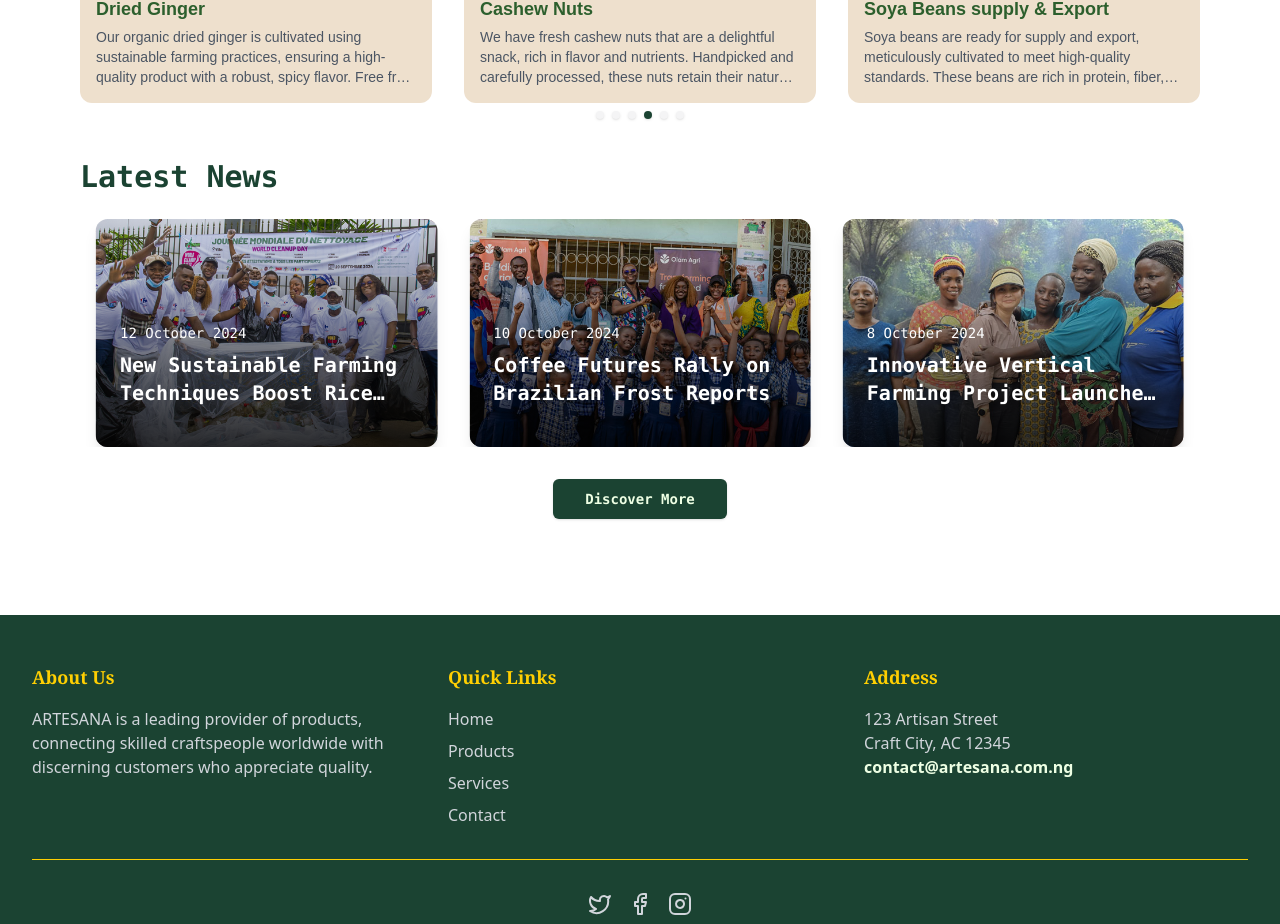
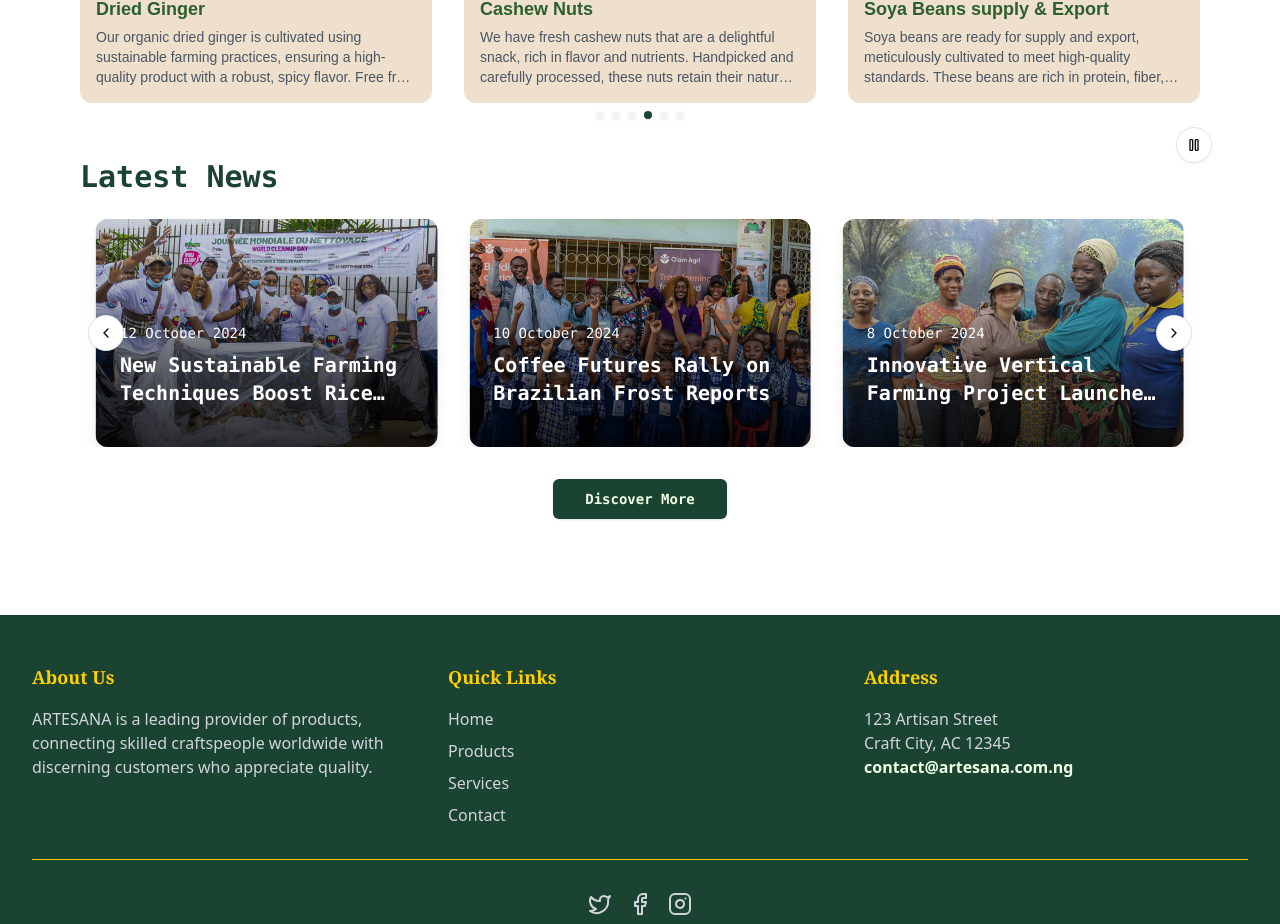
Before and after one commit to Mfullaty/artesana2, a Next.js app: page /product in a window 1280 px wide. Shown: the part 4797-5721 px from the top of the page. Built offline with nearby package versions, Linux system fonts and the light colour scheme.

Commit message:
Play/Pause the carousel

```diff
--- a/components/Carousel.tsx
+++ b/components/Carousel.tsx
@@ -1,5 +1,5 @@
 import React, { useState, useEffect, useCallback, useRef, ReactNode } from "react";
-import { ChevronLeft, ChevronRight } from "lucide-react";
+import { ChevronLeft, ChevronRight, Pause, Play } from "lucide-react";
 import { Button } from "@/components/ui/button";
 import { cn } from "@/lib/utils";
 
@@ -10,6 +10,7 @@ interface CarouselProps {
   transitionDuration?: number;
   showControls?: boolean;
   showIndicators?: boolean;
+  showPlayPauseButton?: boolean;
   desktopSlidesToShow?: number;
   tabletSlidesToShow?: number;
   mobileSlidesToShow?: number;
@@ -20,13 +21,13 @@ function useMediaQuery(query: string): boolean {
 
   useEffect(() => {
     const media = window.matchMedia(query);
+    if (media.matches !== matches) {
+      setMatches(media.matches);
+    }
     const listener = () => setMatches(media.matches);
-
-    listener(); // Set initial value
-    media.addEventListener("change", listener);
-
-    return () => media.removeEventListener("change", listener);
-  }, [query]);
+    media.addListener(listener);
+    return () => media.removeListener(listener);
+  }, [matches, query]);
 
   return matches;
 }
@@ -38,6 +39,7 @@ export default function Carousel({
   transitionDuration = 500,
   showControls = true,
   showIndicators = true,
+  showPlayPauseButton = true,
   desktopSlidesToShow = 3,
   tabletSlidesToShow = 2,
   mobileSlidesToShow = 1,
@@ -48,6 +50,7 @@ export default function Carousel({
   const [startX, setStartX] = useState(0);
   const [translate, setTranslate] = useState(0);
   const [isTransitioning, setIsTransitioning] = useState(false);
+  const [isHovering, setIsHovering] = useState(false);
   const carouselRef = useRef<HTMLDivElement>(null);
   const autoPlayTimeoutRef = useRef<NodeJS.Timeout | null>(null);
 
@@ -69,9 +72,9 @@ export default function Carousel({
 
   const totalSlides = clonedChildren.length;
 
-  const getTranslateX = (index: number) => {
+  const getTranslateX = useCallback((index: number) => {
     return -(((index + slidesToShow) * 100) / totalSlides);
-  };
+  }, [slidesToShow, totalSlides]);
 
   const moveToNextSlide = useCallback(() => {
     setCurrentIndex((prevIndex) => {
@@ -120,13 +123,13 @@ export default function Carousel({
   }, []);
 
   useEffect(() => {
-    if (isAutoPlaying) {
+    if (isAutoPlaying && !isHovering) {
       startAutoPlay();
     } else {
       stopAutoPlay();
     }
     return () => stopAutoPlay();
-  }, [isAutoPlaying, startAutoPlay, stopAutoPlay]);
+  }, [isAutoPlaying, isHovering, startAutoPlay, stopAutoPlay]);
 
   useEffect(() => {
     const handleKeyDown = (e: KeyboardEvent) => {
@@ -137,21 +140,16 @@ export default function Carousel({
     return () => window.removeEventListener("keydown", handleKeyDown);
   }, [moveToNextSlide, moveToPrevSlide]);
 
-  const handleDragStart = (
-    e: React.MouseEvent<HTMLDivElement> | React.TouchEvent<HTMLDivElement>
-  ) => {
+  const handleDragStart = useCallback((e: React.MouseEvent<HTMLDivElement> | React.TouchEvent<HTMLDivElement>) => {
     setIsDragging(true);
-    setIsAutoPlaying(false);
     setStartX(
       e.type === "mousedown"
         ? (e as React.MouseEvent).pageX
         : (e as React.TouchEvent).touches[0].pageX
     );
-  };
+  }, []);
 
-  const handleDragMove = (
-    e: React.MouseEvent<HTMLDivElement> | React.TouchEvent<HTMLDivElement>
-  ) => {
+  const handleDragMove = useCallback((e: React.MouseEvent<HTMLDivElement> | React.TouchEvent<HTMLDivElement>) => {
     if (!isDragging) return;
     const currentX =
       e.type === "mousemove"
@@ -159,11 +157,10 @@ export default function Carousel({
         : (e as React.TouchEvent).touches[0].pageX;
     const diff = currentX - startX;
     setTranslate(diff);
-  };
+  }, [isDragging, startX]);
 
-  const handleDragEnd = () => {
+  const handleDragEnd = useCallback(() => {
     setIsDragging(false);
-    setIsAutoPlaying(autoPlay);
     const threshold = slideWidth / 3;
     if (Math.abs(translate) > threshold) {
       if (translate > 0) {
@@ -173,26 +170,30 @@ export default function Carousel({
       }
     }
     setTranslate(0);
-  };
+  }, [moveToNextSlide, moveToPrevSlide, slideWidth, translate]);
 
-  const handleTransitionEnd = () => {
+  const handleTransitionEnd = useCallback(() => {
     setIsTransitioning(false);
     if (currentIndex === children.length) {
       setCurrentIndex(0);
     } else if (currentIndex === -1) {
       setCurrentIndex(children.length - 1);
     }
-  };
+  }, [currentIndex, children.length]);
+
+  const toggleAutoPlay = useCallback(() => {
+    setIsAutoPlaying((prev) => !prev);
+  }, []);
 
   return (
     <div
       className="relative w-full select-none"
-      onMouseEnter={() => setIsAutoPlaying(false)}
-      onMouseLeave={() => setIsAutoPlaying(autoPlay)}
       ref={carouselRef}
       tabIndex={0}
       aria-roledescription="carousel"
-      aria-label="Infinite Auto-playing Carousel"
+      aria-label="Carousel"
+      onMouseEnter={() => setIsHovering(true)}
+      onMouseLeave={() => setIsHovering(false)}
     >
       <div className="overflow-hidden">
         <div
@@ -231,13 +232,8 @@ export default function Carousel({
       {showControls && (
         <>
           <Button
-            onClick={() => {
-              moveToPrevSlide();
-              setIsAutoPlaying(false);
-            }}
-            onMouseEnter={() => setIsAutoPlaying(false)}
-            onMouseLeave={() => setIsAutoPlaying(autoPlay)}
-            className="absolute left-1 sm:left-2 top-1/2 transform -translate-y-1/2 rounded-full"
+            onClick={moveToPrevSlide}
+            className="absolute left-1 sm:left-2 top-1/2 transform -translate-y-1/2 rounded-full hover:bg-primary/90"
             size="icon"
             variant="outline"
             aria-label="Previous Slide"
@@ -246,19 +242,27 @@ export default function Carousel({
           </Button>
 
           <Button
-            onClick={() => {
-              moveToNextSlide();
-              setIsAutoPlaying(false);
-            }}
-            onMouseEnter={() => setIsAutoPlaying(false)}
-            onMouseLeave={() => setIsAutoPlaying(autoPlay)}
-            className="absolute right-1 sm:right-2 top-1/2 transform -translate-y-1/2 rounded-full"
+            onClick={moveToNextSlide}
+            className="absolute right-1 sm:right-2 top-1/2 transform -translate-y-1/2 rounded-full hover:bg-primary/90"
             size="icon"
             variant="outline"
             aria-label="Next Slide"
           >
             <ChevronRight className="h-4 w-4" />
           </Button>
+
+          {showPlayPauseButton && (
+            <Button
+              onClick={toggleAutoPlay}
+              title="Play/Pause The Slider"
+              className="absolute right-1  rounded-full hover:bg-primary/90"
+              size="icon"
+              variant="outline"
+              aria-label={isAutoPlaying ? "Pause Autoplay" : "Start Autoplay"}
+            >
+              {isAutoPlaying ? <Pause className="h-4 w-4" /> : <Play className="h-4 w-4" />}
+            </Button>
+          )}
         </>
       )}
 
@@ -268,7 +272,7 @@ export default function Carousel({
             <Button
               key={idx}
               className={cn(
-                "h-1 w-1 sm:h-2 sm:w-2 rounded-full p-0",
+                "h-1 w-1 sm:h-2 sm:w-2 rounded-full p-0 hover:bg-primary/90",
                 currentIndex === idx ||
                   (currentIndex === children.length && idx === 0) ||
                   (currentIndex === -1 && idx === children.length - 1)
@@ -278,7 +282,6 @@ export default function Carousel({
               onClick={() => {
                 setIsTransitioning(true);
                 setCurrentIndex(idx);
-                setIsAutoPlaying(false);
               }}
               aria-label={`Go to slide ${idx + 1}`}
             />
--- a/components/ProductShowcase.tsx
+++ b/components/ProductShowcase.tsx
@@ -53,7 +53,7 @@ export default function ProductShowcase() {
   return (
     <div className="px-4 sm:px-6 lg:px-8">
       <div className="max-w-7xl mx-auto">
-        <Carousel autoPlay={true} autoPlayInterval={2000}>
+        <Carousel  autoPlayInterval={2000}>
           {products.map((product) => (
             <Link draggable={false} href="/product" key={product.id} className="px-2">
               <Card className="bg-[#eee0cd] relative border-none shadow-none overflow-hidden transition-transform duration-300 hover:scale-105">
--- a/components/sections/AgriCulturalNews.tsx
+++ b/components/sections/AgriCulturalNews.tsx
@@ -54,7 +54,7 @@ export default function AgriculturalNews() {
   return (
     <div id="agricNews" className="max-w-6xl mx-auto px-4 py-8 font-mono">
       <h2 className="text-3xl font-bold text-primary mb-6">Latest News</h2>
-      <Carousel showIndicators={false} showControls={false}>
+      <Carousel showPlayPauseButton={false} showIndicators={false} showControls={true}>
         {newsItems.map((item) => (
           <Link
             href={item.url}
```
